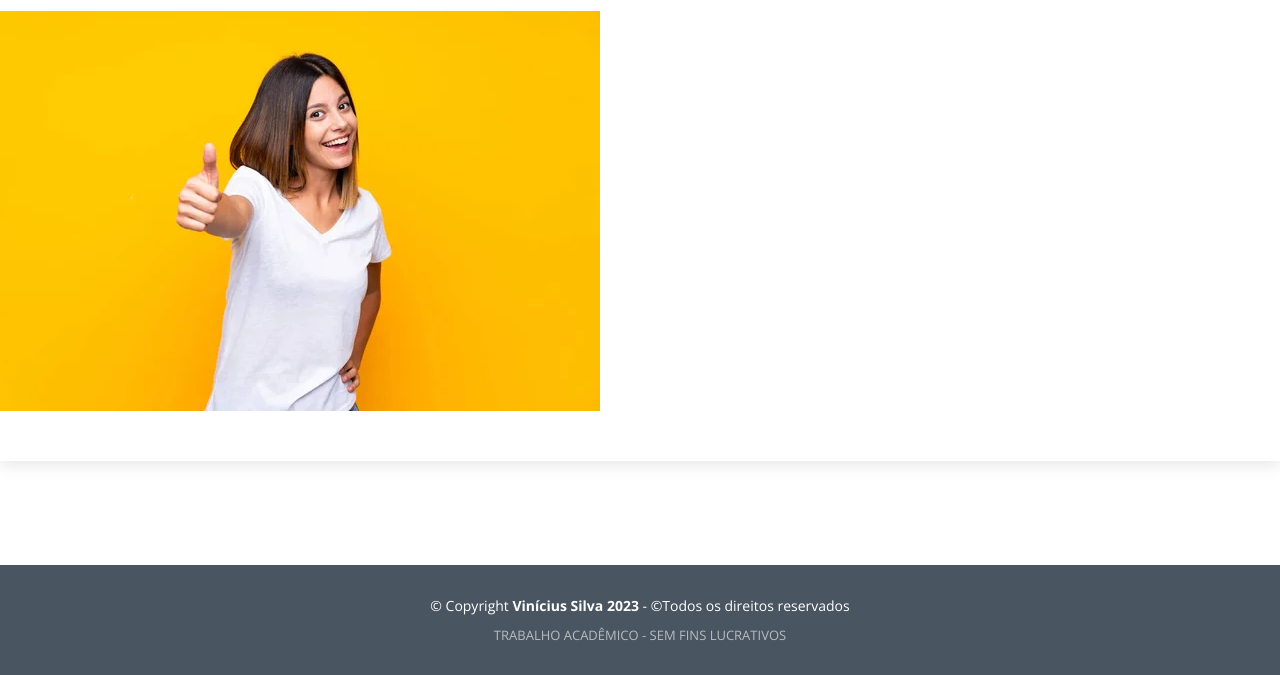
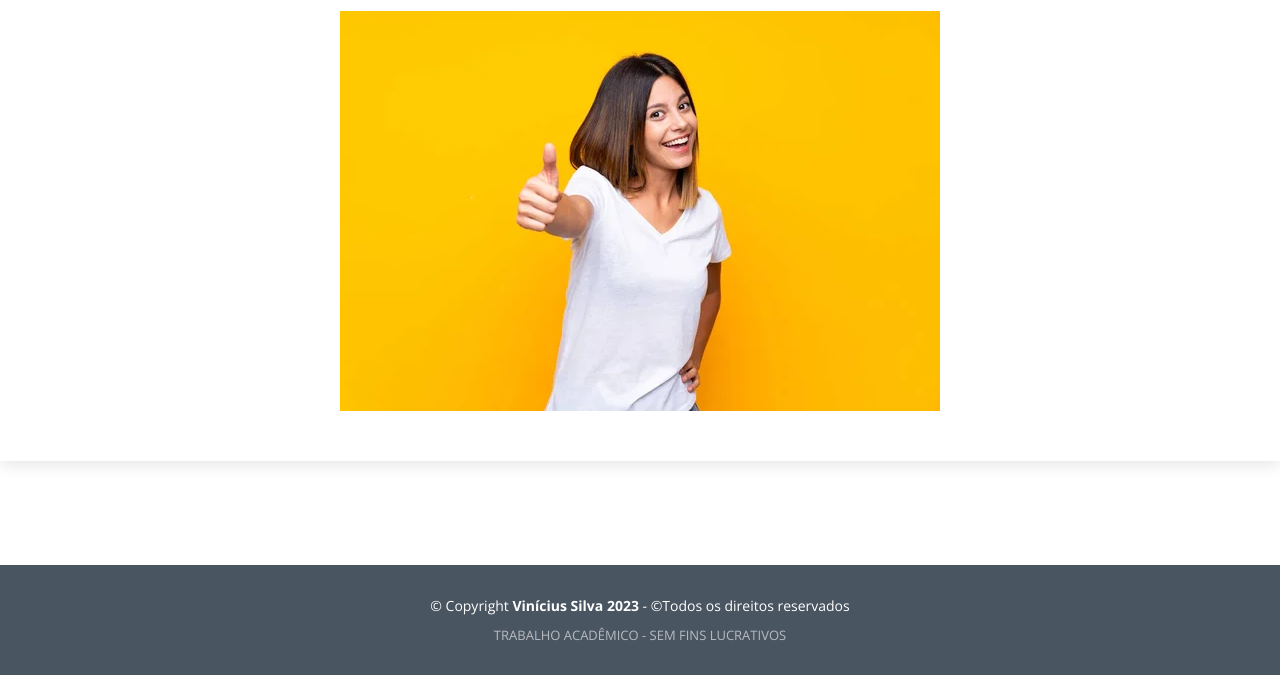
Before and after one commit to vinicius-rodri-silva/psicologia-site, a plain HTML site: page feedback.html in a window 1280 px wide. Shown: the part 203-878 px from the top of the page. Drawn offline with nearby package versions, Linux system fonts and the light colour scheme.

Commit message:
feedback.html

```diff
--- a/feedback.html
+++ b/feedback.html
@@ -68,7 +68,7 @@
               </h2>
               <br>
               <div class="entry-img">
-                <img src="assets/img/blog/feedback.jpg"alt="" class="img-fluid">
+                <img src="assets/img/blog/feedback.jpg" style="display: block; margin: 0 auto;" class="img-fluid">
               </div>
           </article>
 
```
